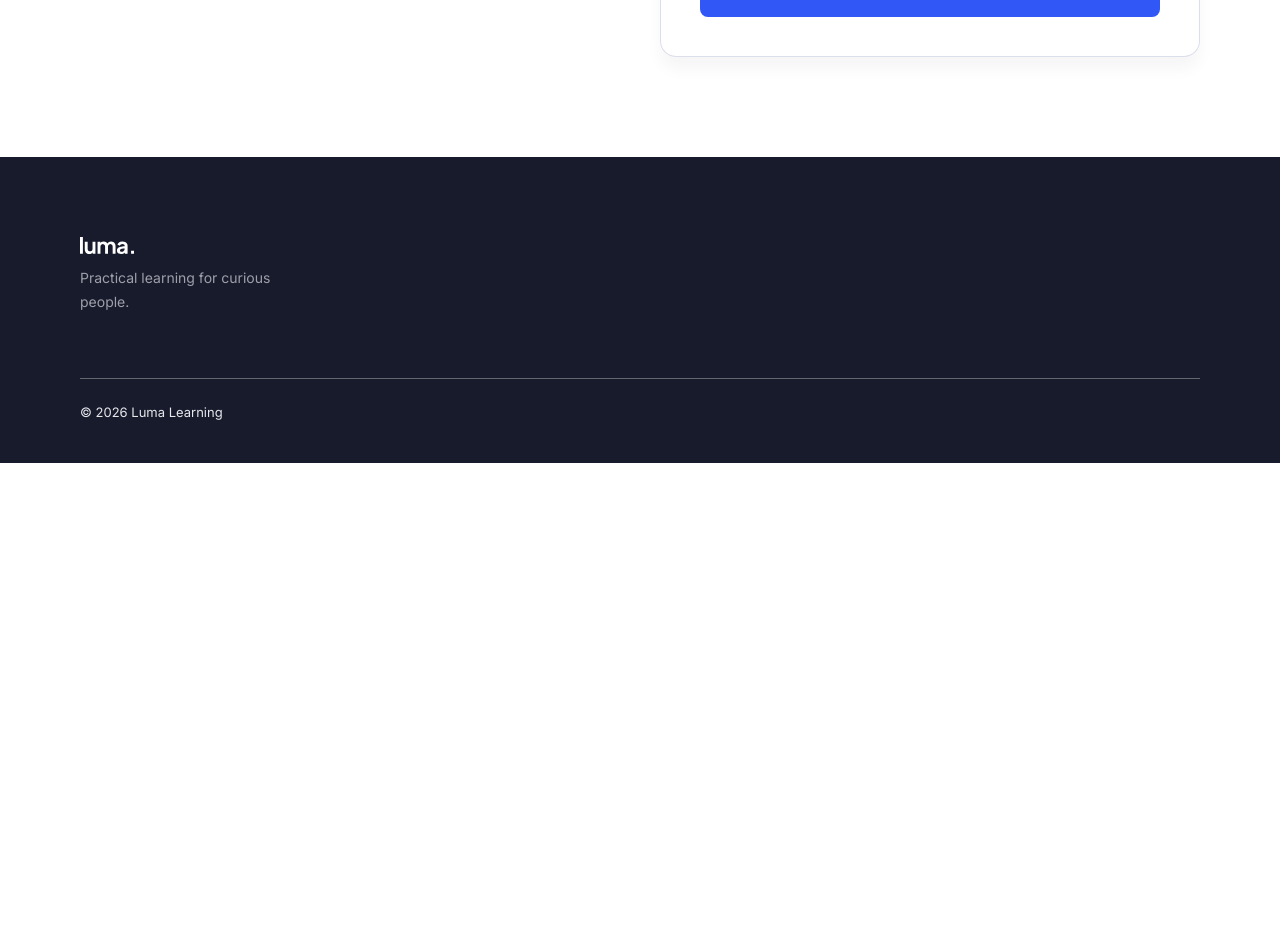
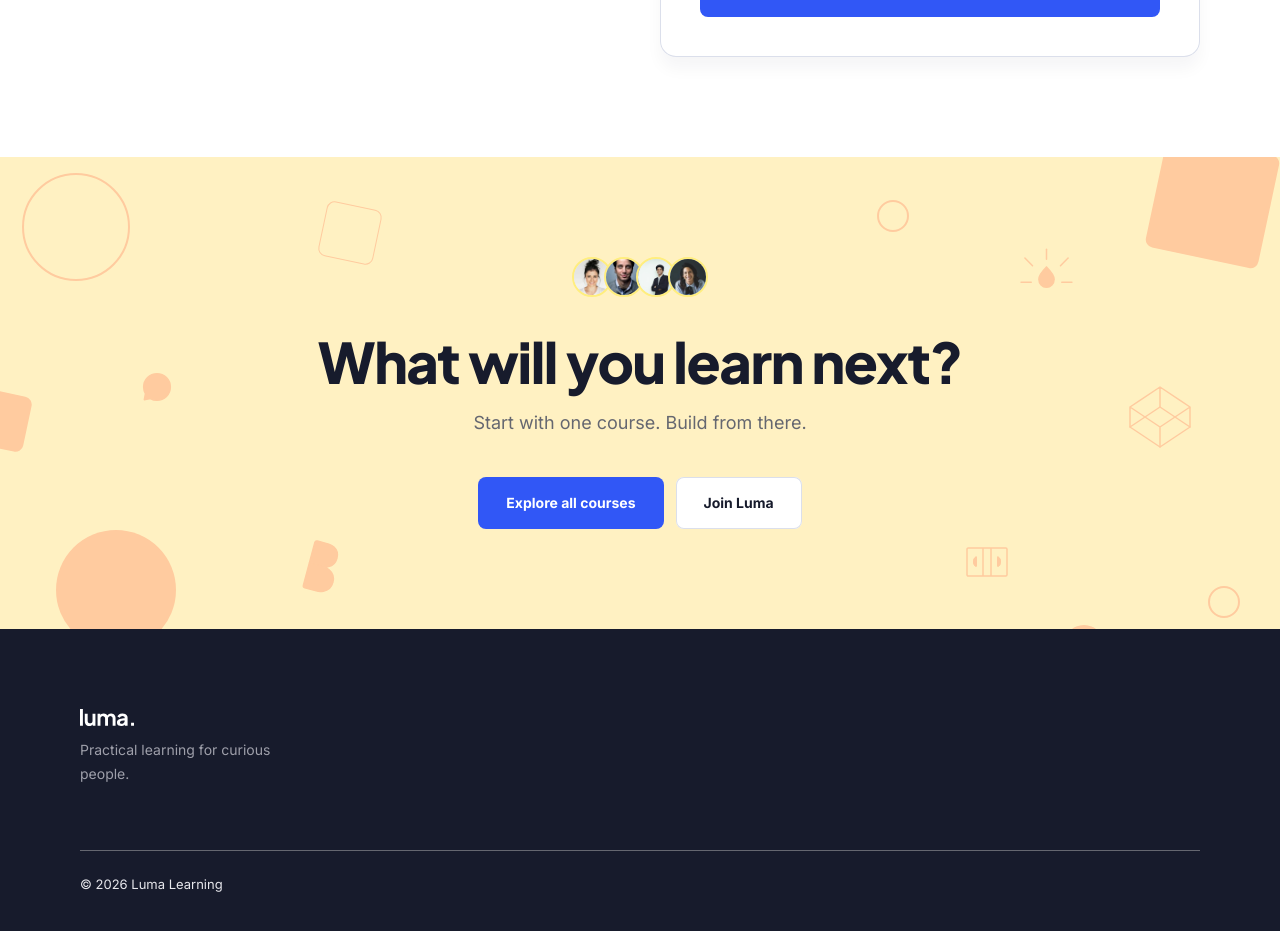
Before and after one commit to luizlevindiniz/nextjs-tailwind-frontend-design, a Next.js app: page / in a window 1280 px wide. Shown: the part 4680-5611 px from the top of the page. Before the commit the page ends 5143 px from the top, so only its background shows below. Built offline with nearby package versions, Linux system fonts and the light colour scheme; no server answers.

Commit message:
feat: add final call to action section

```diff
--- a/src/app/page.tsx
+++ b/src/app/page.tsx
@@ -1,6 +1,7 @@
 import { Categories } from '@/components/categories/Categories';
 import { Contact } from '@/components/contact/Contact';
 import { FeaturedCourse } from '@/components/featured-course/FeaturedCourse';
+import { FinalCta } from '@/components/final-cta/FinalCta';
 import { Hero } from '@/components/hero/Hero';
 import { HowItWorks } from '@/components/how-it-works/HowItWorks';
 import { People } from '@/components/people/People';
@@ -16,6 +17,7 @@ export default function HomePage() {
       <Testimonial />
       <People />
       <Contact />
+      <FinalCta />
     </>
   );
 }
--- /dev/null
+++ b/src/components/final-cta/FinalCta.tsx
@@ -0,0 +1,89 @@
+import Image from 'next/image';
+
+import { cn } from '@/lib/utils';
+
+import { ButtonLink } from '@/components/ui/ButtonLink';
+import { Container } from '@/components/ui/Container';
+
+import {
+  DecoChatIcon,
+  DecoCubeIcon,
+  DecoDropIcon,
+  DecoLetterBIcon,
+  DecoPanelsIcon,
+} from '@/assets/icons';
+import learner1 from '@/assets/images/avatars/learner-1.jpg';
+import learner2 from '@/assets/images/avatars/learner-2.jpg';
+import learner3 from '@/assets/images/avatars/learner-3.jpg';
+import learner4 from '@/assets/images/avatars/learner-4.jpg';
+
+const avatars = [learner1, learner2, learner3, learner4];
+
+const ring = 'absolute rounded-full border-2 border-current';
+const tile = 'absolute rotate-12 rounded-lg';
+const shapes = [
+  cn(ring, 'top-4 left-5.5 size-27'),
+  cn(ring, 'top-10.75 left-219.25 size-8'),
+  cn(ring, 'top-107.25 left-302 size-8'),
+  'absolute top-93.25 left-14 size-30 rounded-full bg-current',
+  'absolute top-117 left-266 size-10 rounded-full bg-current',
+  cn(tile, '-top-3.25 left-288.75 size-28.75 bg-current'),
+  cn(tile, 'top-58.75 -left-7 size-14 bg-current'),
+  cn(tile, 'top-12 left-80.5 size-14 border border-current'),
+];
+
+export function FinalCta() {
+  return (
+    <section
+      id='get-started'
+      aria-labelledby='get-started-title'
+      className='relative overflow-hidden bg-background-yellow py-15 lg:py-25'
+    >
+      <div
+        aria-hidden
+        className='pointer-events-none absolute inset-y-0 left-1/2 hidden w-320 -translate-x-1/2 text-background-orange xl:block'
+      >
+        {shapes.map((shape) => (
+          <div key={shape} className={shape} />
+        ))}
+        <DecoLetterBIcon className='absolute top-92.25 left-70.25 size-20.75 rotate-15' />
+        <DecoChatIcon className='absolute top-53.5 left-35.25 size-8' />
+        <DecoDropIcon className='absolute top-20.5 left-254 size-15.25' />
+        <DecoCubeIcon className='absolute top-45 left-270 size-40' />
+        <DecoPanelsIcon className='absolute top-95.25 left-240.75 size-12' />
+      </div>
+
+      <Container className='relative'>
+        <div className='mx-auto flex max-w-164 flex-col items-center text-center'>
+          <div className='flex -space-x-2'>
+            {avatars.map((avatar) => (
+              <Image
+                key={avatar.src}
+                src={avatar}
+                alt=''
+                width={40}
+                height={40}
+                className='size-10 rounded-full border-2 border-secondary-yellow bg-primary-blue-light object-cover'
+              />
+            ))}
+          </div>
+          <h2
+            id='get-started-title'
+            className='mt-8 font-heading text-mobile-h2 lg:text-desktop-h2'
+          >
+            What will you learn next?
+          </h2>
+          <p className='mt-4 text-mobile-subtitle-1 text-text-secondary lg:text-desktop-subtitle-1'>
+            Start with one course. Build from there.
+          </p>
+          <div className='mt-10 flex w-full flex-col gap-3 md:w-auto md:flex-row'>
+            <ButtonLink href='#categories'>Explore all courses</ButtonLink>
+            <ButtonLink href='#' variant='secondary'>
+              Join Luma
+            </ButtonLink>
+          </div>
+        </div>
+      </Container>
+    </section>
+  );
+}
```
Also changed, not shown: 3 other files (tests, documents, lock files or other folders).
